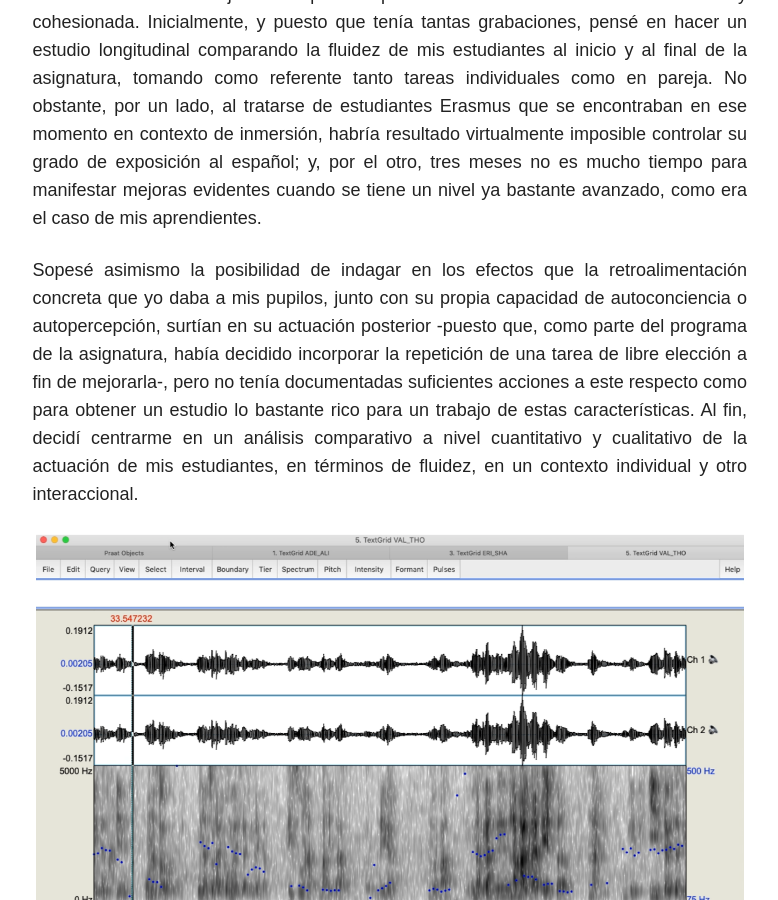
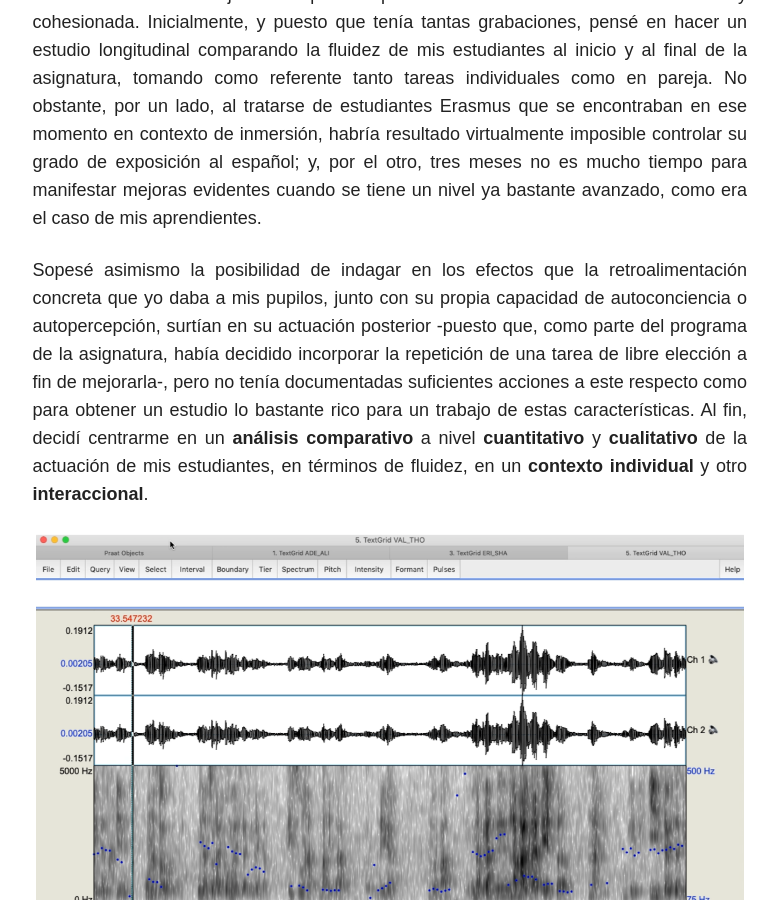
Before and after one commit to immalopez/immalopez.github.io, a Jekyll site: the page built from _posts/blog/2019-07-15-fluidez-oral-tfm.md, in a window 1280 px wide and 900 px high, scrolled down 3291 px. Shown: the whole window, without its empty margins (347-1125 px from the left). Built offline with Jekyll 4.4.1, drawn with Linux system fonts in a browser that asks for light colours; nearby versions of some CDN libraries; comment, search, counter and statistics services are not loaded.

```diff
--- a/_posts/blog/2019-07-15-fluidez-oral-tfm.md
+++ b/_posts/blog/2019-07-15-fluidez-oral-tfm.md
@@ -29,7 +29,7 @@ Ahora bien, ¿qué tema, que no fuera un análisis de materiales o un trabajo de
 
 Mediante algunas cavilaciones y la lectura de varios artículos, no tardé demasiado en encontrar un hilo conductor que me pareciera atractivo: **la fluidez oral**. Empero, no me resultó nada fácil dibujar el esqueleto que lo aunara todo de forma coherente y cohesionada. Inicialmente, y puesto que tenía tantas grabaciones, pensé en hacer un estudio longitudinal comparando la fluidez de mis estudiantes al inicio y al final de la asignatura, tomando como referente tanto tareas individuales como en pareja. No obstante, por un lado, al tratarse de estudiantes Erasmus que se encontraban en ese momento en contexto de inmersión, habría resultado virtualmente imposible controlar su grado de exposición al español; y, por el otro, tres meses no es mucho tiempo para manifestar mejoras evidentes cuando se tiene un nivel ya bastante avanzado, como era el caso de mis aprendientes.
 
-Sopesé asimismo la posibilidad de indagar en los efectos que la retroalimentación concreta que yo daba a mis pupilos, junto con su propia capacidad de autoconciencia o autopercepción, surtían en su actuación posterior -puesto que, como parte del programa de la asignatura, había decidido incorporar la repetición de una tarea de libre elección a fin de mejorarla-, pero no tenía documentadas suficientes acciones a este respecto como para obtener un estudio lo bastante rico para un trabajo de estas características. Al fin, decidí centrarme en un análisis comparativo a nivel cuantitativo y cualitativo de la actuación de mis estudiantes, en términos de fluidez, en un contexto individual y otro interaccional.
+Sopesé asimismo la posibilidad de indagar en los efectos que la retroalimentación concreta que yo daba a mis pupilos, junto con su propia capacidad de autoconciencia o autopercepción, surtían en su actuación posterior -puesto que, como parte del programa de la asignatura, había decidido incorporar la repetición de una tarea de libre elección a fin de mejorarla-, pero no tenía documentadas suficientes acciones a este respecto como para obtener un estudio lo bastante rico para un trabajo de estas características. Al fin, decidí centrarme en un **análisis comparativo** a nivel **cuantitativo** y **cualitativo** de la actuación de mis estudiantes, en términos de fluidez, en un **contexto individual** y otro **interaccional**.
 
 ![Praat](/images/Screen Shot 2019-07-15 at 17.37.21.png)
 
```
